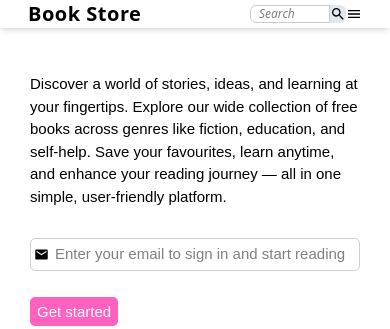
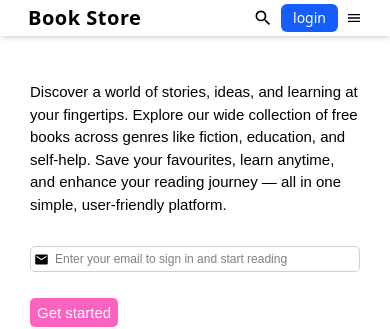
Before and after one commit to Sahilrawat666/bookstore, a React (Vite) app in the folder frontend/: page / in a window 390 px wide. Shown: the top 329 px of the page. Built offline with nearby package versions, Linux system fonts and the light colour scheme; no server answers.

Commit message:
navbar changed

```diff
--- a/frontend/src/components/Hero.jsx
+++ b/frontend/src/components/Hero.jsx
@@ -25,7 +25,7 @@ function Hero() {
             <input
               type="text"
               placeholder="Enter your email to sign in and start reading"
-              className="email pl-6 py-1"
+              className="email text-xs pl-6 py-1"
             />
           </p>
           {!authUser ? (
--- a/frontend/src/components/Navbar.jsx
+++ b/frontend/src/components/Navbar.jsx
@@ -8,22 +8,6 @@ import { IoMenuSharp } from "react-icons/io5";
 import toast from "react-hot-toast";
 
 function Navbar() {
-  // const [theme, setTheme] = useState(
-  //   localStorage.getItem("theme") ? localStorage.getItem("theme") : "light"
-  // );
-  // const element = document.documentElement;
-  // useEffect(() => {
-  //   if (theme === "dark") {
-  //     element.classList.add("dark");
-  //     localStorage.setItem("theme", "dark");
-  //     document.body.classList.add("dark");
-  //   } else {
-  //     element.classList.remove("dark");
-  //     localStorage.setItem("theme", "light");
-  //     document.body.classList.remove("dark");
-  //   }
-  // }, [theme]);
-
   const [darkMode, SetDarkmode] = useState(false);
   const switchTheme = async () => {
     SetDarkmode(!darkMode);
@@ -50,14 +34,12 @@ function Navbar() {
   }, []);
 
   const [authUser, setAuthUser] = useAuth();
-
   const [isMenuOpen, setIsMenuOpen] = useState(false);
   const toggleMenu = () => {
     setIsMenuOpen(!isMenuOpen);
   };
 
   const [top, setTop] = useState(true);
-
   useEffect(() => {
     const scrollHandler = () => {
       setTop(window.scrollY <= 10);
@@ -67,28 +49,28 @@ function Navbar() {
   }, [top]);
 
   // search book
-
   const [searchTerm, setSearchTerm] = useState("");
+  const [isSearchOpen, setIsSearchOpen] = useState(false); // 👈 new state
   const navigate = useNavigate();
 
   const handleSearch = (e) => {
     e.preventDefault();
-
     if (searchTerm.trim() !== "") {
       navigate(`/search?query=${searchTerm}`);
       setSearchTerm("");
+      setIsSearchOpen(false); // 👈 auto-close after search
     }
   };
 
   return (
     <>
-      <nav className=" sticky top-0 left-0 bg-white/30 backdrop-blur-md shadow-md dark:bg-slate-700 dark:text-white dark:border-white ">
-        <label className=" text-xl sm:text-2xl md:text-3xl lg:text-4xl font-bold text-blacck-600 dark:text-white tracking-wide">
+      <nav className="sticky top-0 left-0 bg-white/30 backdrop-blur-md shadow-md dark:bg-slate-700 dark:text-white dark:border-white">
+        <label className="text-xl sm:text-2xl md:text-3xl lg:text-4xl font-bold text-blacck-600 dark:text-white tracking-wide">
           Book Store
         </label>
-        <div className=" flex ">
-          <ul className="nav-links ">
-            <li className="sm:hidden md:flex ">
+        <div className="flex">
+          <ul className="nav-links">
+            <li className="sm:hidden md:flex">
               <a
                 href="/"
                 className="px-3 py-1 rounded-md hover:bg-slate-100 transition-all duration-200"
@@ -121,12 +103,13 @@ function Navbar() {
               </a>
             </li>
 
-            <li className="flex items-center ">
+            {/* ----------- Desktop Search ------------ */}
+            <li className="flex items-center">
               <form
                 onSubmit={(e) => {
-                  e.preventDefault(); // prevent default form behavior
+                  e.preventDefault();
                   if (authUser) {
-                    handleSearch(e); // or just handleSearch() if not using event
+                    handleSearch(e);
                   } else {
                     toast.error("Please login to search books");
                   }
@@ -138,16 +121,18 @@ function Navbar() {
                   placeholder="Search books..."
                   value={searchTerm}
                   onChange={(e) => setSearchTerm(e.target.value)}
-                  className="px-3  border rounded-l-md focus:outline-none sm:ml-2 sm:w-25 sm:px-1 sm:text-xs"
+                  className="px-3 border rounded-l-md focus:outline-none sm:ml-2 sm:w-25 sm:px-1 sm:text-xs"
                 />
                 <button
                   type="submit"
-                  className="bg-blue-600 text-white sm:w-15 sm:text-sm  rounded-r-md hover:bg-blue-700"
+                  className="bg-blue-600 text-white sm:w-15 sm:text-sm rounded-r-md hover:bg-blue-700"
                 >
                   Search
                 </button>
               </form>
             </li>
+
+            {/* ----------- Theme Toggle ------------ */}
             <li>
               <i>
                 {darkMode ? (
@@ -157,16 +142,17 @@ function Navbar() {
                   />
                 ) : (
                   <MdDarkMode
-                    className="night cursor-pointer "
+                    className="night cursor-pointer"
                     onClick={switchTheme}
                   />
                 )}
               </i>
             </li>
-            <span className="my-1.5  gap-2 hidden md:flex">
+
+            {/* ----------- Login/Signup ------------ */}
+            <span className="my-1.5 gap-2 hidden md:flex">
               {authUser ? (
                 <i>
-                  {" "}
                   <Logout />
                 </i>
               ) : (
@@ -187,42 +173,58 @@ function Navbar() {
               )}
             </span>
           </ul>
-          <div className=" flex items-center  float-right">
-            <i className="search-icon  sm:hidden cursor-pointer  ">
+
+          <div className="flex items-center float-right">
+            {/* ----------- Mobile Search with Icon ------------ */}
+            <div className="relative sm:hidden">
+              <button
+                type="button"
+                onClick={() => setIsSearchOpen(!isSearchOpen)}
+                className="p-2 rounded-full hover:bg-slate-200"
+              >
+                <MdSearch size={20} />
+              </button>
+
               <form
                 onSubmit={(e) => {
-                  e.preventDefault(); // prevent default form behavior
+                  e.preventDefault();
                   if (authUser) {
-                    handleSearch(e); // or just handleSearch() if not using event
+                    handleSearch(e);
                   } else {
                     toast.error("Please login to search books");
                   }
                 }}
-                className="flex"
+                className="absolute  right-0 top-10"
               >
                 <input
                   type="text"
-                  placeholder="Search"
+                  placeholder="Search..."
                   value={searchTerm}
                   onChange={(e) => setSearchTerm(e.target.value)}
-                  className="px-2 text-xs border rounded-l-md border-black/20
-                             focus:outline-none w-20"
+                  className={`transition-all w-100  duration-200 border border-black/20 rounded-md px-2 text-sm focus:outline-none
+                    ${
+                      isSearchOpen
+                        ? "w-40 opacity-100"
+                        : "w-0 opacity-0 pointer-events-none"
+                    }`}
                 />
-                <button
-                  type="submit"
-                  className="bg-slate-200 w-4 rounded-r-md hover:bd-slate-700"
-                >
-                  <MdSearch className=" " />
+                <button type="submit" className="hidden" />
+              </form>
+            </div>
+
+            {authUser ? null : (
+              <button className="px-3 py-1  md:hidden text-sm text-white bg-blue-600 rounded-md hover:bg-blue-700 dark:bg-slate-800 dark:hover:bg-slate-700 transition">
+                <a href="/login">login</a>
               </button>
-              </form>
-            </i>
-
+            )}
+            {/* ----------- Mobile Menu ------------ */}
             <i
-              className="menu text-md sm:text-xl  md:hidden cursor-pointer "
+              className="menu ml-2 text-md sm:text-xl md:hidden cursor-pointer"
               onClick={toggleMenu}
             >
               <IoMenuSharp />
             </i>
+            {/* ----------- Dropdown Menu ------------ */}
             <ul
               className={`absolute top-16 dark:bg-slate-800 left-1/2 transform -translate-x-1/2
                 bg-white shadow-md z-50 w-[90vw]
```
Lines whose indentation alone changed are shown as unchanged.
